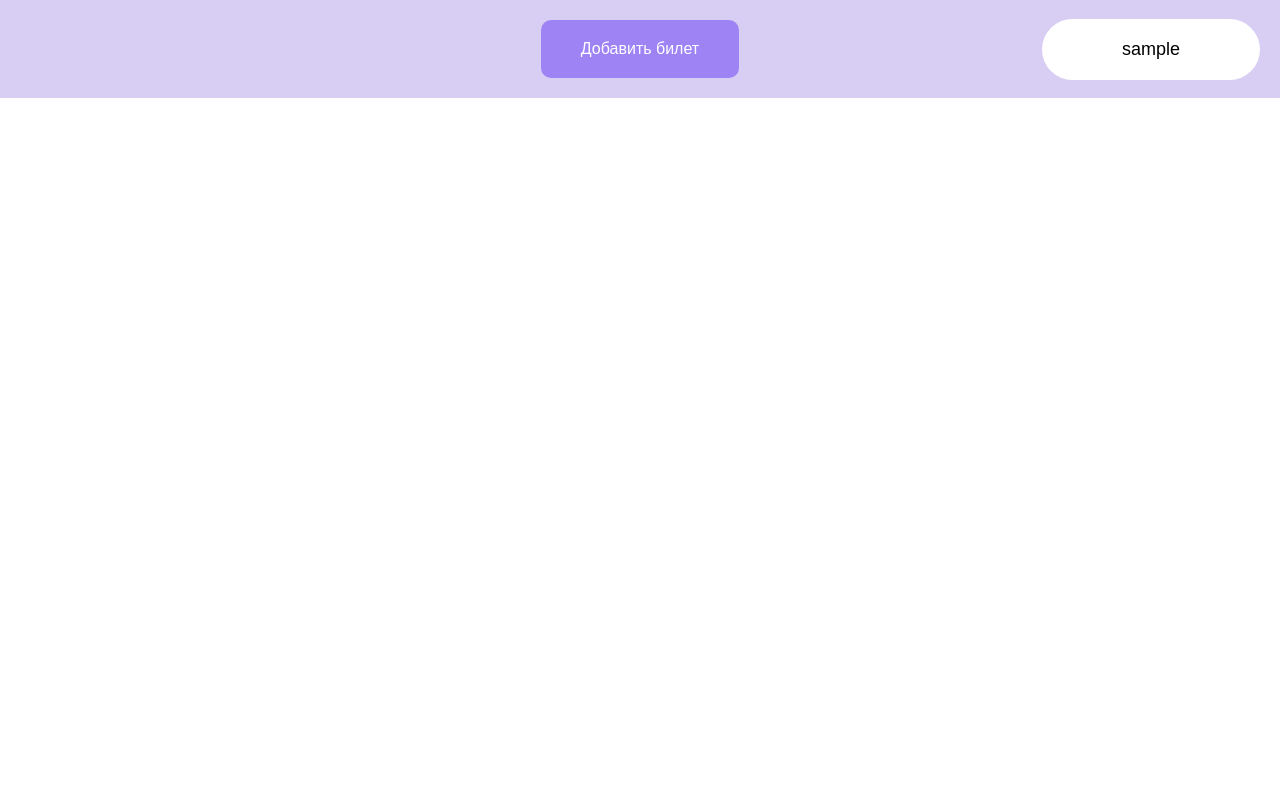
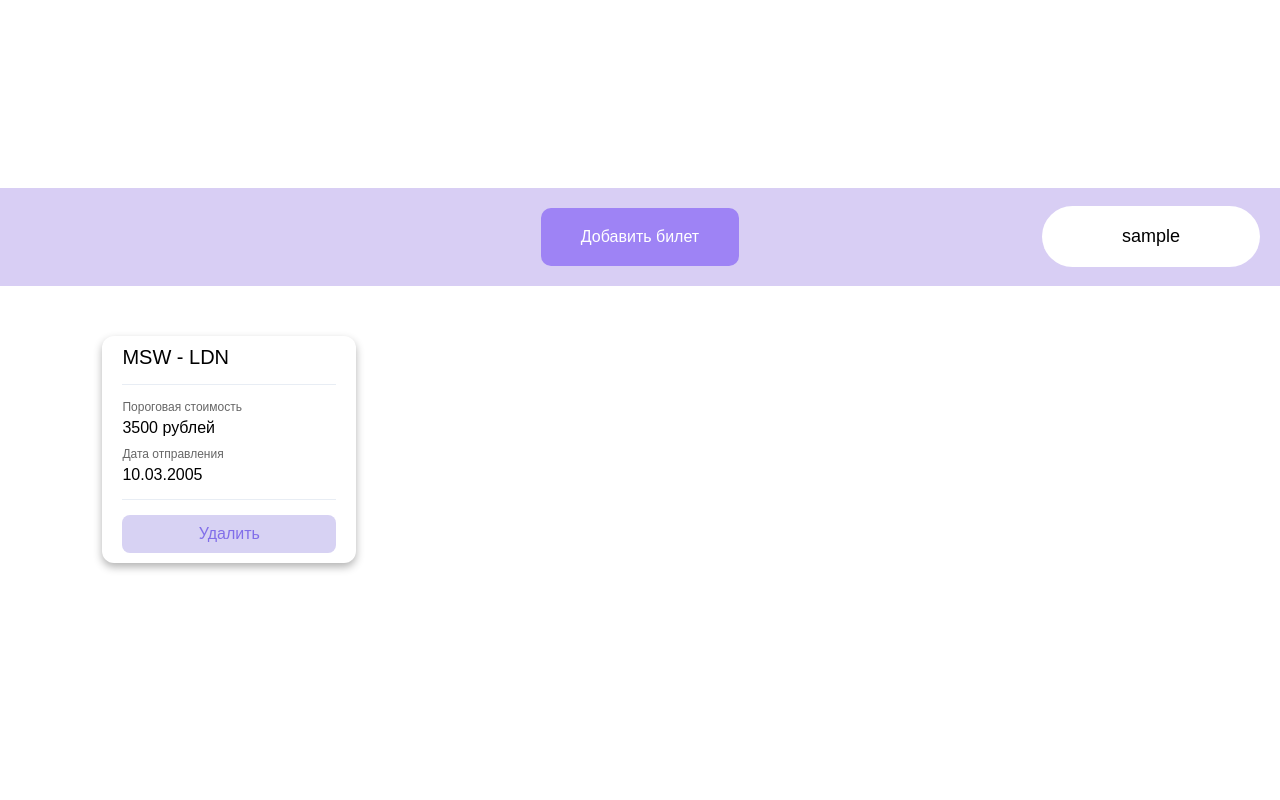
Before and after one commit to Kyronison/aviasalesforbitches, a Flask app: page / in a window 1280 px wide. Run offline with Flask 3, Linux system fonts and the light colour scheme; the visitor is signed in with stand-in values (Sample User, id 1).

Commit message:
Add styles for cards on website

```diff
--- a/website/static/style.css
+++ b/website/static/style.css
@@ -1,4 +1,3 @@
-/* Общие стили */
 * {
     margin: 0;
     padding: 0;
@@ -7,15 +6,16 @@
 
 body {
     font-family: Arial, sans-serif;
-    background-color: #d8cef4; /* Светло-фиолетовый фон */
+    background-color: #d8cef4;
     display: flex;
     justify-content: center;
     align-items: center;
-    height: 100vh;
+    min-height: 100vh;
     color: #333;
+    flex-direction: column;
+    height: auto;
 }
 
-/* Контейнер для формы */
 .container {
     display: flex;
     justify-content: center;
@@ -24,9 +24,8 @@ body {
     width: 100%;
 }
 
-/* Блок с формой */
 .login-box {
-    background: #fff; /* Белый фон формы */
+    background: #fff;
     padding: 30px;
     border-radius: 10px;
     box-shadow: 0px 4px 10px rgba(0, 0, 0, 0.1);
@@ -35,7 +34,7 @@ body {
 }
 
 .telegram-box {
-    background: #fff; /* Белый фон формы */
+    background: #fff;
     padding: 30px;
     border-radius: 10px;
     box-shadow: 0px 4px 10px rgba(0, 0, 0, 0.1);
@@ -43,7 +42,6 @@ body {
     width: 400px;
 }
 
-/* Заголовок */
 .login-box h1, .telegram-box h1 {
     font-size: 24px;
     margin-bottom: 20px;
@@ -51,7 +49,6 @@ body {
     color: #333;
 }
 
-/* Описание для Telegram */
 .telegram-box p {
     font-size: 14px;
     color: #666;
@@ -59,7 +56,6 @@ body {
     line-height: 1.5;
 }
 
-/* Кнопки */
 .actions button, .connect-btn {
     padding: 10px 20px;
     background-color: #9e83f5;
@@ -72,7 +68,6 @@ body {
     text-decoration: none;
 }
 
-/* Поля ввода */
 .input-group {
     margin-bottom: 15px;
 }
@@ -95,16 +90,15 @@ body {
     border-radius: 5px;
     outline: none;
     transition: border-color 0.3s;
-    color: #333; /* Цвет текста */
-    font-family: Arial, sans-serif; /* Шрифт текста */
-    background-color: #fff; /* Фон поля */
+    color: #333;
+    font-family: Arial, sans-serif;
+    background-color: #fff;
 }
 
 .input-group input:focus {
-    border-color: #9e83f5; /* Фиолетовый при фокусе */
+    border-color: #9e83f5;
 }
 
-/* Кнопки */
 .actions {
     display: flex;
     justify-content: space-between;
@@ -136,7 +130,6 @@ body {
     background-color: #805be2;
 }
 
-/* Стили для шапки */
 header {
     background-color: #d8cef4;
     color: white;
@@ -144,13 +137,12 @@ header {
     position: relative;
     text-align: center;
     width: 100%;
-    position: fixed;
+    position: static;
     top: 0;
     left: 0;
     right: 0;
 }
 
-/* Контейнер для элементов шапки */
 .header-content {
     display: flex;
     justify-content: center;
@@ -159,7 +151,6 @@ header {
     width: 100%;
 }
 
-/* Стили для поля с текстом "Привет" */
 .username {
     position: absolute;
     right: 20px;
@@ -173,7 +164,6 @@ header {
     text-align: center;
 }
 
-/* Стили для кнопки в шапке */
 .center-button {
     background-color: #9e83f5;
     color: white;
@@ -190,3 +180,79 @@ header {
 .center-button:hover {
     background-color: #805be2;
 }
+
+.bubble-container {
+    display: flex;
+    flex-wrap: wrap;
+    justify-content: flex-start;
+    align-items: flex-start;
+    gap: 20px;
+    width: 84%;
+    margin-top: 50px;
+    margin-bottom: 50px;
+}
+
+.bubble {
+    background-color: white;
+    color: white;
+    padding: 10px 20px;
+    font-size: 16px;
+    border-radius: 12px;
+    width: calc(25% - 15px);
+    box-sizing: border-box;
+    transition: background-color 0.3s;
+    min-width: 50px;
+    box-shadow: 0px 4px 8px rgba(0, 0, 0, 0.3);
+}
+
+.bubble .greeting {
+    font-size: 20px;
+    font-weight: medium;
+    color: black;
+}
+
+.bubble .divider {
+    border-top: 1px solid #e8edf4;
+    margin: 15px 0;
+}
+
+.bubble .small-text {
+    font-size: 12px;
+    color: #666;
+    margin-bottom: 5px;
+}
+
+.bubble .large-text {
+    font-size: 16px;
+    color: black;
+    margin-bottom: 10px;
+}
+
+.bubble .delete-btn {
+    background-color: #d7d2f3;
+    color: #816ee9;
+    padding: 10px;
+    font-size: 16px;
+    border: none;
+    border-radius: 8px;
+    cursor: pointer;
+    transition: background-color 0.3s;
+    width: 100%;
+}
+
+.bubble .delete-btn:hover {
+    border: 1px solid black;
+    border-radius: 8px;
+}
+
+@media (max-width: 768px) {
+    .bubble {
+        width: calc(50% - 15px);
+    }
+}
+
+@media (max-width: 480px) {
+    .bubble {
+        width: 100%;
+    }
+}
--- a/website/templates/main.html
+++ b/website/templates/main.html
@@ -14,12 +14,23 @@
 <body>
     <header>
         <div class="header-content">
-            <!-- Поле с текстом "Привет" -->
-            <div class="username">{{ username }}</div>
+            <a class="username" href="/logout">{{ username }}</a>
 
-            <!-- Кнопка, которая ведет на другую страницу -->
             <a href="/addcard" class="center-button">Добавить билет</a>
         </div>
     </header>
+    <div class="bubble-container">
+    <div class="bubble">
+        <div class="greeting">MSW - LDN</div>
+        <div class="divider"></div>
+        <div class="small-text">Пороговая стоимость</div>
+        <div class="large-text">3500 рублей</div>
+        <div class="small-text">Дата отправления</div>
+        <div class="large-text">10.03.2005</div>
+        <div class="divider"></div>
+        <button class="delete-btn">Удалить</button>
+    </div>
+</div>
+
 </body>
 </html>
```
